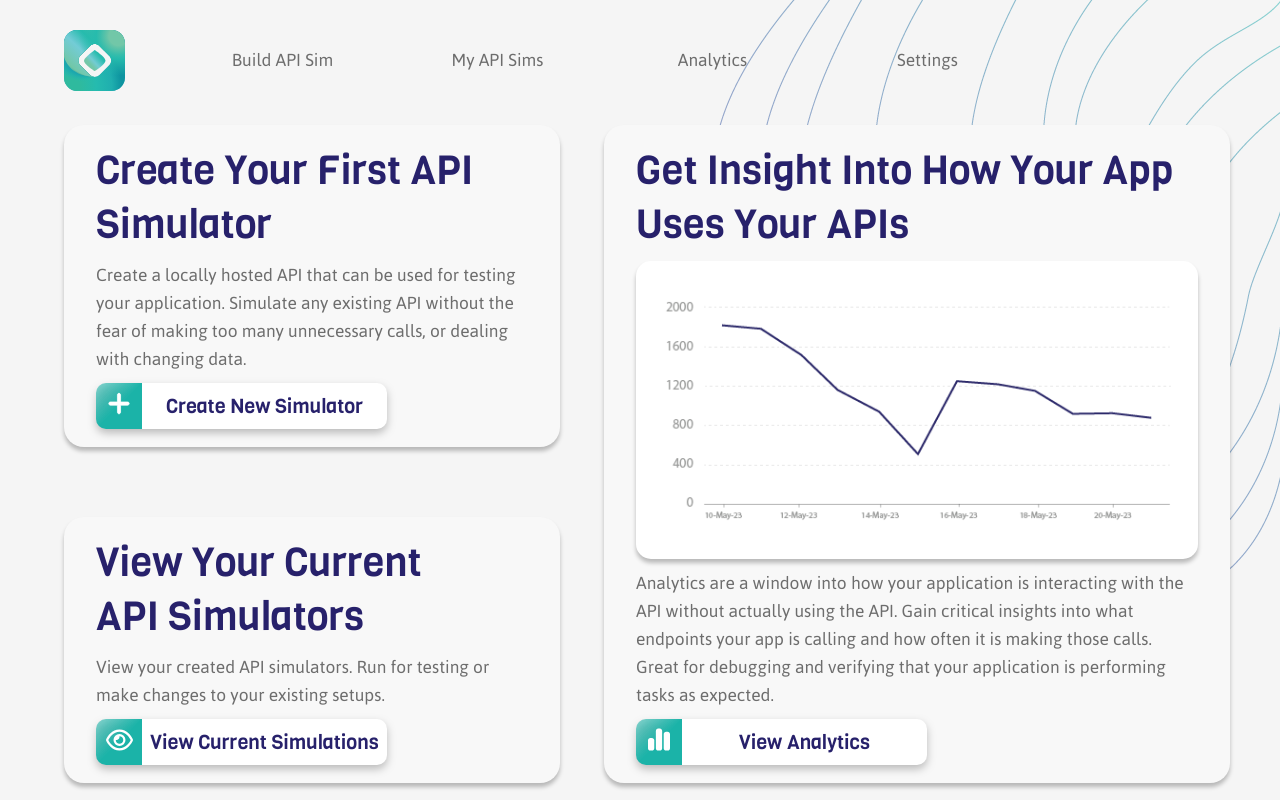
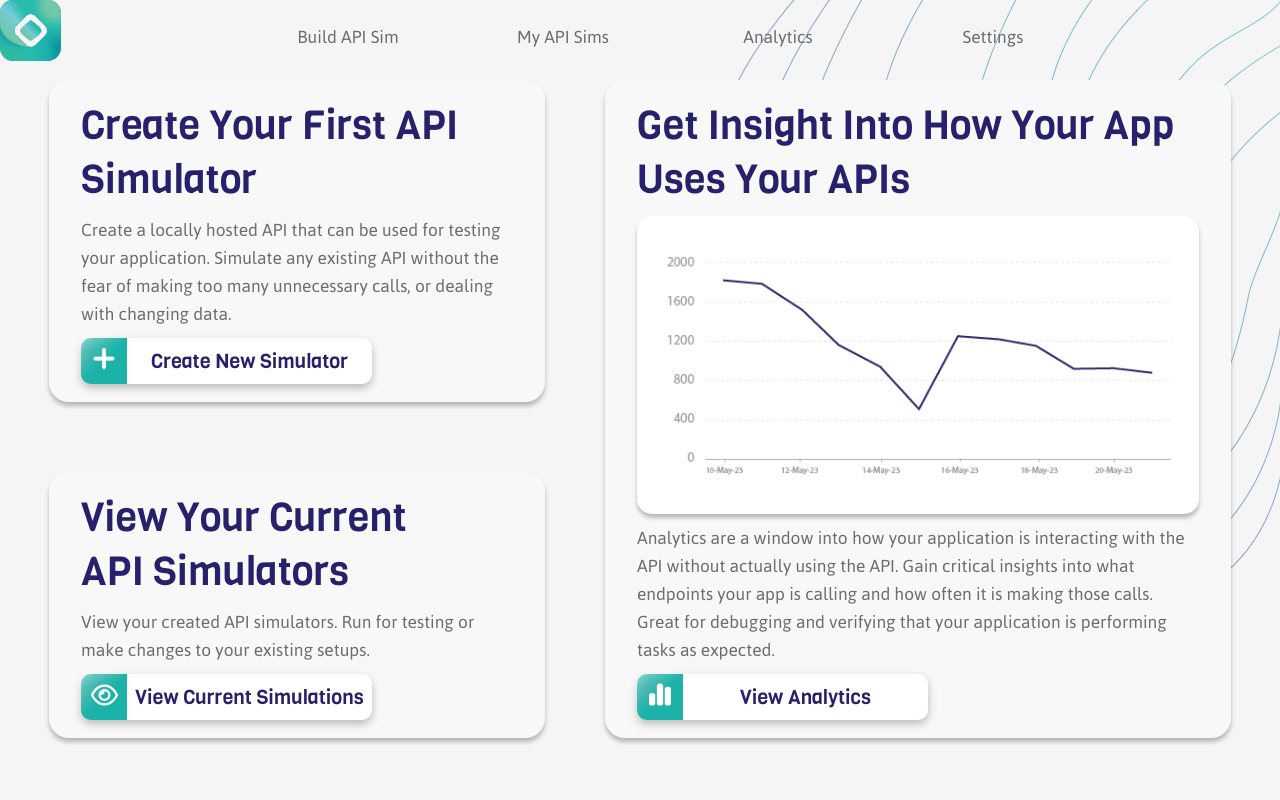
Before and after one commit to tritech-software-solutions/echo-api-frontend, a React (Create React App) app: page / in a window 1280 px wide. Built offline with nearby package versions, Linux system fonts and the light colour scheme.

Commit message:
Created parent input class

```diff
--- a/src/modules/header/Header.css
+++ b/src/modules/header/Header.css
@@ -5,11 +5,17 @@
 .header {
     display: flex;
     flex-direction: row;
-    align-items: center;
+
+}
+
+.text-links {
+    display: flex;
     gap: 100px;
+    width: 100%;
+    padding: 20px;
 
-    width: 90vw;
-    padding: 30px 5%;
+    flex-direction: row;
+    justify-content: center;
 }
 
 .text {
--- a/src/modules/header/Header.tsx
+++ b/src/modules/header/Header.tsx
@@ -5,18 +5,16 @@ import { Link } from "react-router-dom";
 
 import { ReactComponent as Logo } from "../../assets/logo.svg";
 
-
 type State = {
     activeLink: string;
-}
+};
 
-type Props = {}
+type Props = {};
 
 class Header extends React.Component<Props, State> {
-
     state = {
-        activeLink: "/"
-    }
+        activeLink: "/",
+    };
 
     handleClick = (link: string) => {
         this.setState({ activeLink: link });
@@ -27,49 +25,39 @@ class Header extends React.Component<Props, State> {
 
         return (
             <div className="header">
-          <Link
-            to="/"
-            className={`noSelect noDecoration headerTitle `}
-            onClick={() => this.handleClick("/")}
-          >
+                <Link to="/" className={`noSelect noDecoration headerTitle `} onClick={() => this.handleClick("/")}>
                     <Logo className="logo" />
                 </Link>
+                <div className="text-links">
                     <Link
                         to="/endpoint"
-            className={`noSelect noDecoration headerTitle ${
-              activeLink === "/endpoint" ? "active" : ""
-            }`}
+                        className={`noSelect noDecoration headerTitle ${activeLink === "/endpoint" ? "active" : ""}`}
                         onClick={() => this.handleClick("/endpoint")}
                     >
                         <div className="text">Build API Sim</div>
                     </Link>
                     <Link
                         to="/view"
-            className={`noSelect noDecoration headerTitle ${
-              activeLink === "/view" ? "active" : ""
-            }`}
+                        className={`noSelect noDecoration headerTitle ${activeLink === "/view" ? "active" : ""}`}
                         onClick={() => this.handleClick("/view")}
                     >
                         <div className="text">My API Sims</div>
                     </Link>
                     <Link
                         to="/analytics"
-            className={`noSelect noDecoration headerTitle ${
-              activeLink === "/analytics" ? "active" : ""
-            }`}
+                        className={`noSelect noDecoration headerTitle ${activeLink === "/analytics" ? "active" : ""}`}
                         onClick={() => this.handleClick("/analytics")}
                     >
                         <div className="text">Analytics</div>
                     </Link>
                     <Link
                         to="/settings"
-            className={`noSelect noDecoration headerTitle ${
-              activeLink === "/settings" ? "active" : ""
-            }`}
+                        className={`noSelect noDecoration headerTitle ${activeLink === "/settings" ? "active" : ""}`}
                         onClick={() => this.handleClick("/settings")}
                     >
                         <div className="text">Settings</div>
                     </Link>
+                </div>
             </div>
         );
     }
--- a/src/modules/pages/endpointViewer/EndpointViewer.tsx
+++ b/src/modules/pages/endpointViewer/EndpointViewer.tsx
@@ -3,11 +3,13 @@ import "./EndpointViewer.css";
 import Card from "../../general/Card/Card";
 import React from "react";
 import Collapsible from "../../general/Collapsible/Collapsible";
+import InputField from "../../general/inputFields/InputField";
+import LongInput from "../../general/inputFields/Long";
 
 class EndpointViewer extends React.Component {
     render() {
         return (
-            <div>Viewer Here</div>
+            <LongInput name="Test" />
         );
     }
 }
--- a/src/modules/pages/home/HomePage.css
+++ b/src/modules/pages/home/HomePage.css
@@ -1,4 +1,6 @@
 .home {
+    display: flex;
+    justify-content: center;
     padding: 0 5%;
 }
 
@@ -13,7 +15,8 @@
     display: flex;
     flex-direction: row;
     align-items: stretch;
-    gap: 44px;
+    gap: 60px;
+    margin: 0 auto;
 }
 
 .left-cards {
@@ -21,7 +24,6 @@
     flex-direction: column;
     align-items: flex-start;
     justify-content: space-between;
-    padding: 0px;
 }
 
 .graph-svg {
```
Also changed, not shown: src/modules/general/TextInput/TextInput.css (deleted), src/modules/general/TextInput/TextInput.tsx (deleted). Lines whose indentation alone changed are shown as unchanged.
